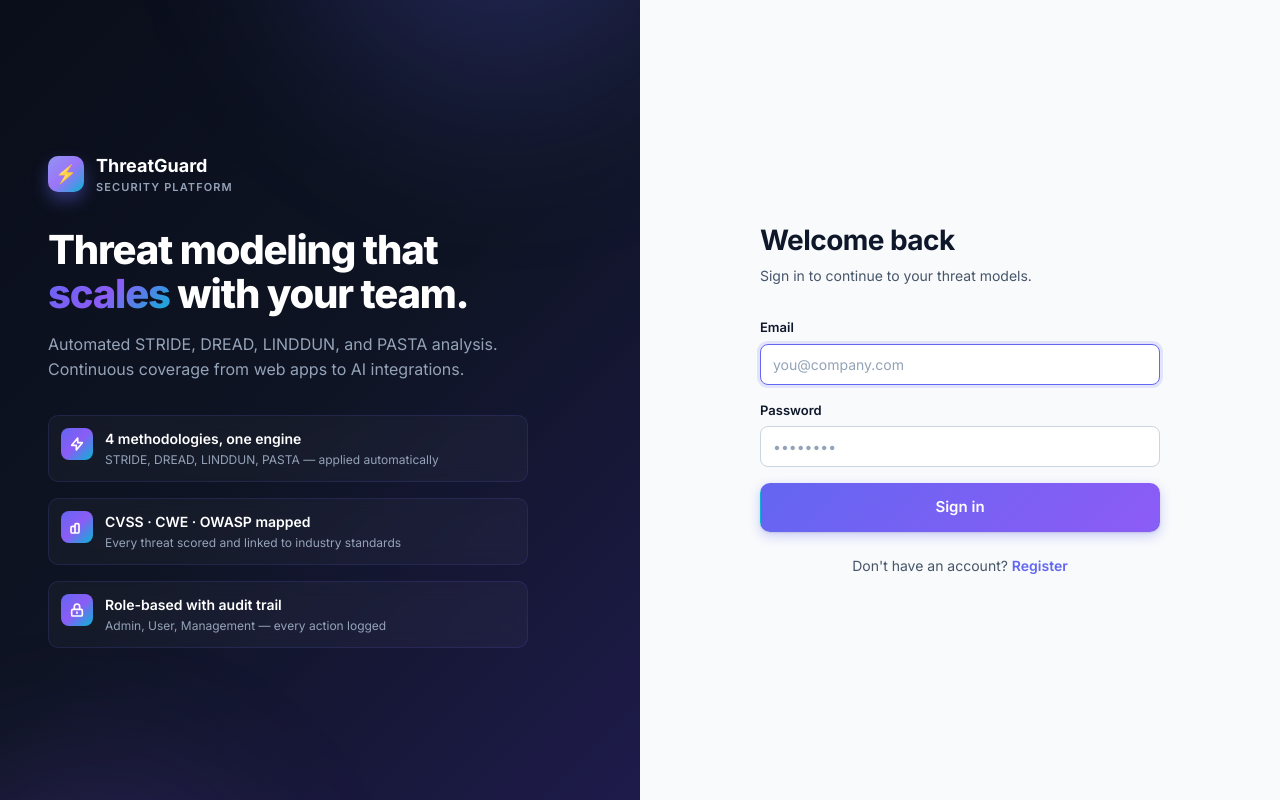
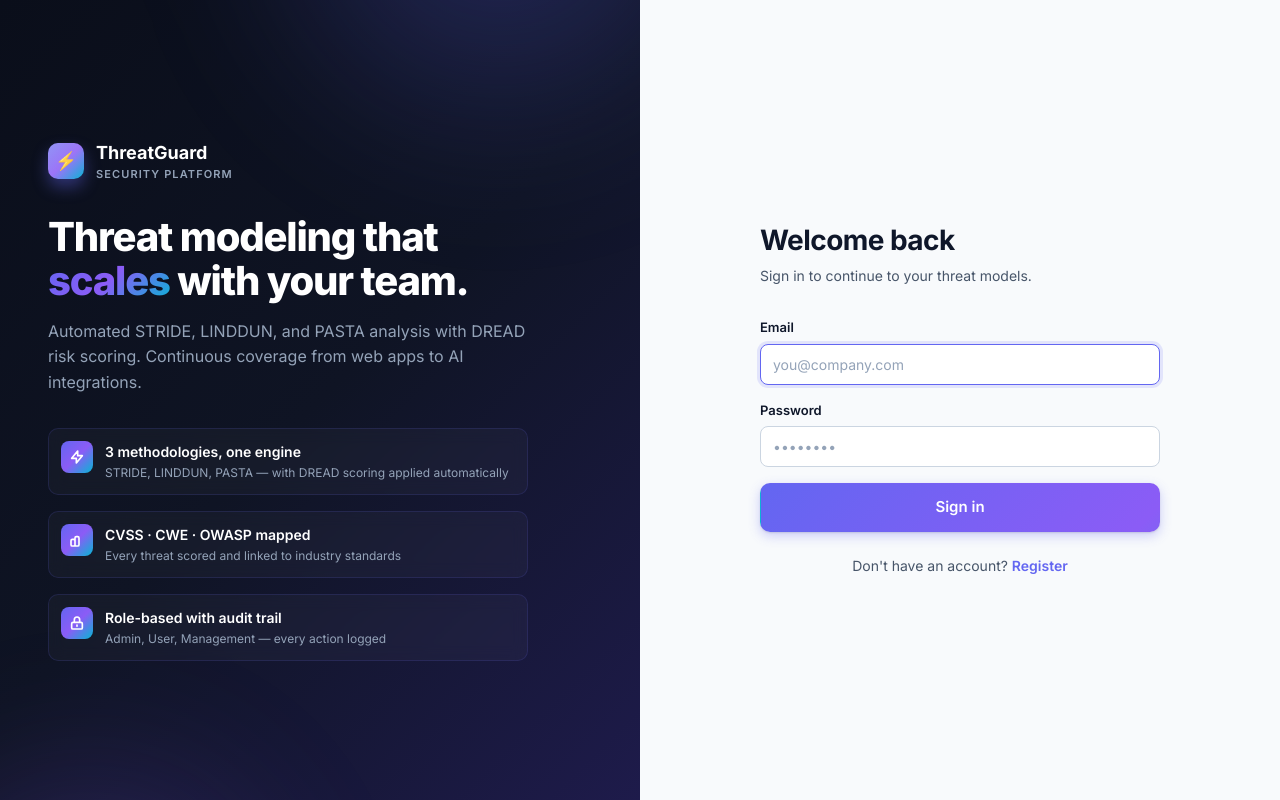
Before and after one commit to rootabhi1/ThreatGuard, a FastAPI app: page / in a window 1280 px wide. Run offline with FastAPI, Linux system fonts and the light colour scheme.

Commit message:
fix(ui): correct stale taxonomy copy in login/dashboard (#45)
The taxonomy sweep fixed the canvas but missed the login and dashboard
surfaces, which still presented DREAD as a selectable threat-modeling
methodology and claimed '4 methodologies'.

- login.html: '4 methodologies' -> '3 methodologies'; 'STRIDE, DREAD,
  LINDDUN, PASTA' -> 'STRIDE, LINDDUN, and PASTA analysis with DREAD risk
  scoring'.
- dashboard.html: remove the selectable DREAD methodology card (the new-model
  form now offers STRIDE / LINDDUN / PASTA only) and add a note that DREAD
  scoring and OWASP references are applied automatically; fix the empty-state
  copy to match.
- index.html: header subtitle 'STRIDE · DREAD · LINDDUN · PASTA' ->
  'STRIDE · LINDDUN · PASTA · DREAD scoring'.
- docs/releases/v0.1.0.md: 'Five methodologies ... STRIDE, DREAD, ..., OWASP'
  -> three methodologies with DREAD scoring and OWASP reference mapping applied
  automatically.

Verified end-to-end in a headless browser: the login page shows '3
methodologies' and no longer lists DREAD as one; the dashboard new-model form
exposes exactly stride/linddun/pasta. 9/9 test suites pass; lint clean.

The OWASP Top 10 coverage view (management page / nav) is unchanged — that is
the reference-mapping surface, which is the intended treatment.

```diff
--- a/threat-modeler/templates/index.html
+++ b/threat-modeler/templates/index.html
@@ -114,7 +114,7 @@
       </div>
       <div>
         <h1 class="text-lg font-semibold">Automated Threat Modeling</h1>
-        <p class="text-xs text-slate-400">STRIDE · DREAD · LINDDUN · PASTA</p>
+        <p class="text-xs text-slate-400">STRIDE · LINDDUN · PASTA · DREAD scoring</p>
       </div>
     </div>
     <div class="flex items-center gap-3">
--- a/threat-modeler/templates/login.html
+++ b/threat-modeler/templates/login.html
@@ -15,7 +15,7 @@
       </div>
 
       <h1>Threat modeling that <span class="accent">scales</span> with your team.</h1>
-      <p>Automated STRIDE, DREAD, LINDDUN, and PASTA analysis. Continuous coverage from web apps to AI integrations.</p>
+      <p>Automated STRIDE, LINDDUN, and PASTA analysis with DREAD risk scoring. Continuous coverage from web apps to AI integrations.</p>
 
       <div class="auth-features">
         <div class="auth-feature">
@@ -23,8 +23,8 @@
             <svg width="16" height="16" fill="none" stroke="currentColor" stroke-width="2.5" viewBox="0 0 24 24"><path stroke-linecap="round" stroke-linejoin="round" d="M13 10V3L4 14h7v7l9-11h-7z"/></svg>
           </div>
           <div>
-            <div class="auth-feature-title">4 methodologies, one engine</div>
-            <div class="auth-feature-desc">STRIDE, DREAD, LINDDUN, PASTA — applied automatically</div>
+            <div class="auth-feature-title">3 methodologies, one engine</div>
+            <div class="auth-feature-desc">STRIDE, LINDDUN, PASTA — with DREAD scoring applied automatically</div>
           </div>
         </div>
         <div class="auth-feature">
```
Also changed, not shown: docs/releases/v0.1.0.md (+4 -2 lines), threat-modeler/templates/dashboard.html (+5 -7 lines).
